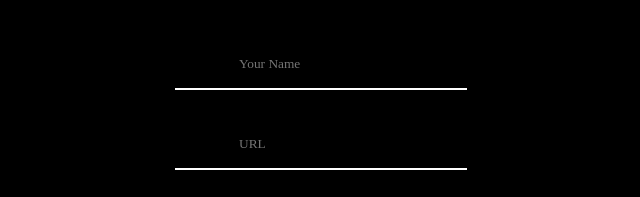
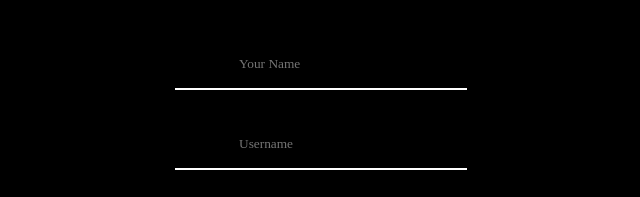
Before and after one commit to kbrvoid/deck, a website: page views/form.html in a window 1280 px wide. Shown: the part 130-327 px from the top of the page, 319-959 px from the left. Drawn offline with Linux system fonts and the light colour scheme; files that its build step writes are made by us from their sources; files whose address does not match are found by name; a web font is replaced by a local one.

Commit message:
username, url confusing

```diff
--- a/views/form.html
+++ b/views/form.html
@@ -11,7 +11,7 @@
 <form action="/new" method="POST">
    <input type="text" name="name" placeholder="Your Name" autocomplete="off" required/>
    <br/>
-   <input type="text" name="url" placeholder="URL" autocomplete="off" required/>
+   <input type="text" name="url" placeholder="Username" autocomplete="off" required/>
    <br/>
    <input type="text" name="bio" placeholder="A Biography on Yourself" autocomplete="off" required/>
    <br/>
```
